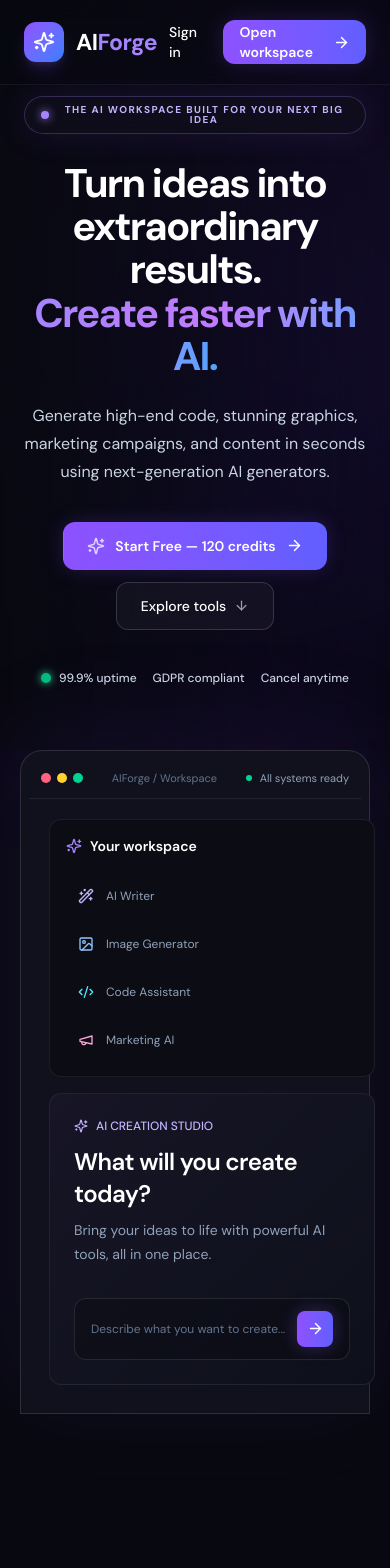
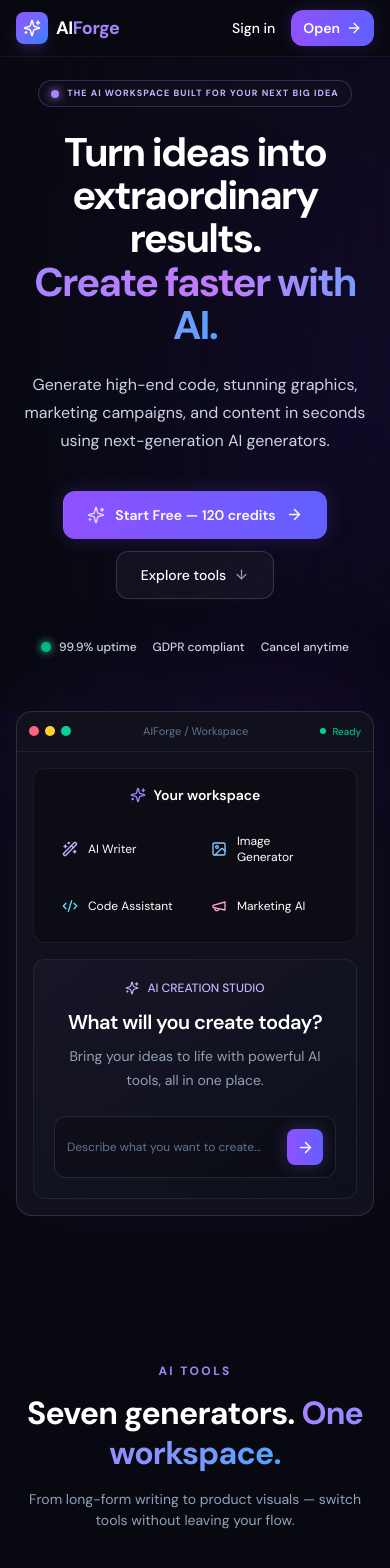
Before and after one commit to coder-digiforge/aiforge, a Next.js app: page / in a window 390 px wide. Shown: the top 1568 px of the page. Built offline with nearby package versions, Linux system fonts and the light colour scheme.

Commit message:
Improve mobile landing: faster load, compact header, centered pricing.
Co-authored-by: Cursor <cursoragent@cursor.com>

```diff
--- a/src/app/globals.css
+++ b/src/app/globals.css
@@ -1,5 +1,3 @@
-
-@import url('https://fonts.googleapis.com/css2?family=DM+Sans:wght@400;500;600;700&family=Space+Grotesk:wght@400;500;600;700&display=swap');
 @import "tailwindcss";
 
 /* =================================
@@ -15,8 +13,6 @@
   --text: #f4f5fb;
   --purple: #8b70ff;
   --blue: #5c8dff;
-  --font-body: 'DM Sans', sans-serif;
-  --font-head: 'Space Grotesk', sans-serif;
 }
 
 * {
@@ -31,8 +27,9 @@ body {
   margin: 0;
   background: var(--bg);
   color: var(--text);
-  font-family: var(--font-body);
+  font-family: var(--font-body), system-ui, sans-serif;
   font-size: 14px;
+  -webkit-font-smoothing: antialiased;
 }
 
 a {
--- a/src/app/layout.tsx
+++ b/src/app/layout.tsx
@@ -1,5 +1,20 @@
 import type { Metadata } from "next";
+import { DM_Sans, Space_Grotesk } from "next/font/google";
 import "./globals.css";
+
+const dmSans = DM_Sans({
+  subsets: ["latin"],
+  weight: ["400", "500", "600", "700"],
+  variable: "--font-body",
+  display: "swap",
+});
+
+const spaceGrotesk = Space_Grotesk({
+  subsets: ["latin"],
+  weight: ["400", "500", "600", "700"],
+  variable: "--font-head",
+  display: "swap",
+});
 
 export const metadata: Metadata = {
   title: "AIForge — AI Creation Workspace",
@@ -12,8 +27,8 @@ export default function RootLayout({
   children: React.ReactNode;
 }>) {
   return (
-    <html lang="en">
-      <body>{children}</body>
+    <html lang="en" className={`${dmSans.variable} ${spaceGrotesk.variable}`}>
+      <body className={dmSans.className}>{children}</body>
     </html>
   );
 }
--- a/src/app/page.tsx
+++ b/src/app/page.tsx
@@ -10,9 +10,9 @@ import {
   Zap,
 } from "lucide-react";
 
-import Image from "next/image";
 import Link from "next/link";
 import { generators } from "@/config/generators";
+import HeroBanner from "@/components/landing/hero-banner";
 
 const steps = [
   {
@@ -94,14 +94,15 @@ export default function Home() {
       </div>
 
       {/* Fixed transparent Navigation */}
-      <header className="fixed inset-x-0 top-0 z-50 border-b border-white/[0.06] bg-[#080910]/10 backdrop-blur-md">
-        <div className="mx-auto max-w-[1440px] px-6">
-          <nav className="flex h-[84px] items-center justify-between">
-            <Link href="/" className="group flex items-center gap-3">
-              <span className="flex h-10 w-10 items-center justify-center rounded-xl bg-gradient-to-br from-violet-500 to-blue-500 shadow-lg shadow-violet-500/20 transition-all duration-300 group-hover:scale-105 group-hover:shadow-[0_0_25px_rgba(139,92,246,0.8)]">
-                <Sparkles size={22} />
+      <header className="fixed inset-x-0 top-0 z-50 border-b border-white/[0.06] bg-[#080910]/85 backdrop-blur-sm lg:bg-[#080910]/10 lg:backdrop-blur-md">
+        <div className="mx-auto max-w-[1440px] px-4 sm:px-6">
+          <nav className="flex h-14 items-center justify-between gap-2 sm:h-16 lg:h-[84px]">
+            <Link href="/" className="group flex min-w-0 shrink items-center gap-2 sm:gap-3">
+              <span className="flex h-8 w-8 shrink-0 items-center justify-center rounded-lg bg-gradient-to-br from-violet-500 to-blue-500 shadow-lg shadow-violet-500/20 transition-all duration-300 group-hover:scale-105 group-hover:shadow-[0_0_25px_rgba(139,92,246,0.8)] sm:h-10 sm:w-10 sm:rounded-xl">
+                <Sparkles size={18} className="sm:hidden" />
+                <Sparkles size={22} className="hidden sm:block" />
               </span>
-              <span className="text-[23px] font-bold tracking-tight transition-all duration-300 group-hover:drop-shadow-[0_0_12px_rgba(167,139,250,0.8)]">
+              <span className="truncate text-lg font-bold tracking-tight transition-all duration-300 group-hover:drop-shadow-[0_0_12px_rgba(167,139,250,0.8)] sm:text-[23px]">
                 AI<span className="text-violet-400">Forge</span>
               </span>
             </Link>
@@ -123,27 +124,25 @@ export default function Home() {
               ))}
             </div>
 
-            <div className="flex items-center gap-2 sm:gap-3">
+            <div className="flex shrink-0 items-center gap-1.5 sm:gap-3">
               <Link
                 href="/login"
-                className="group relative inline-flex h-11 items-center rounded-lg px-3 text-sm font-medium text-slate-200 transition-all duration-300 hover:bg-violet-500/[0.12] hover:text-white"
+                className="inline-flex h-9 items-center whitespace-nowrap rounded-lg px-2.5 text-sm font-medium text-slate-200 transition-colors hover:bg-violet-500/[0.12] hover:text-white sm:h-11 sm:px-3"
               >
-                <span className="relative">
-                  Sign in
-                  <span className="absolute -bottom-1 left-1/2 h-[2px] w-0 -translate-x-1/2 rounded-full bg-gradient-to-r from-violet-400 to-blue-400 shadow-[0_0_12px_rgba(167,139,250,0.9)] transition-all duration-300 group-hover:w-full" />
-                </span>
+                Sign in
               </Link>
 
               <Link
                 href="/dashboard"
-                className="group relative inline-flex h-11 items-center justify-center gap-2 overflow-hidden rounded-xl bg-gradient-to-r from-violet-500 to-indigo-500 px-4 text-sm font-semibold shadow-[0_0_20px_rgba(139,92,246,0.2)] transition-all duration-300 hover:-translate-y-0.5 hover:shadow-[0_0_30px_rgba(139,92,246,0.65)] sm:px-5"
+                className="group relative inline-flex h-9 items-center justify-center gap-1.5 overflow-hidden whitespace-nowrap rounded-xl bg-gradient-to-r from-violet-500 to-indigo-500 px-3 text-sm font-semibold shadow-[0_0_20px_rgba(139,92,246,0.2)] transition-all duration-300 active:scale-[0.98] hover:-translate-y-0.5 hover:shadow-[0_0_30px_rgba(139,92,246,0.65)] sm:h-11 sm:gap-2 sm:px-5"
               >
-                <span className="relative z-10">Open workspace</span>
+                <span className="relative z-10 sm:hidden">Open</span>
+                <span className="relative z-10 hidden sm:inline">Open workspace</span>
                 <ArrowRight
-                  size={17}
+                  size={16}
                   className="relative z-10 shrink-0 transition-transform duration-300 group-hover:translate-x-1"
                 />
-                <span className="absolute inset-0 -translate-x-full bg-white/15 transition-transform duration-500 group-hover:translate-x-0" />
+                <span className="absolute inset-0 -translate-x-full bg-white/15 transition-transform duration-500 group-hover:translate-x-0 group-active:translate-x-0" />
               </Link>
             </div>
           </nav>
@@ -151,19 +150,19 @@ export default function Home() {
       </header>
 
       {/* Hero Section */}
-      <section className="relative isolate flex min-h-[70vh] items-center overflow-hidden pt-24 pb-16 lg:min-h-[85vh] lg:pt-28 lg:pb-24">
+      <section className="relative isolate flex min-h-[70vh] items-center overflow-hidden pt-20 pb-14 sm:pt-24 sm:pb-16 lg:min-h-[85vh] lg:pt-28 lg:pb-24">
         {/* Background dark gradients */}
         <div className="pointer-events-none absolute inset-0 -z-20 bg-gradient-to-r from-[#080910]/90 via-[#080910]/60 to-transparent" />
 
-        <div className="relative z-10 mx-auto w-full max-w-[1440px] px-6 lg:px-12">
+        <div className="relative z-10 mx-auto w-full max-w-[1440px] px-5 sm:px-6 lg:px-12">
           <div className="grid items-center gap-12 lg:grid-cols-12 lg:gap-8">
 
             {/* Left Content Column — centered on mobile/tablet */}
             <div className="flex flex-col items-center text-center lg:col-span-6 lg:items-start lg:text-left">
               {/* Badge */}
-              <div className="mb-7 inline-flex items-center gap-2.5 rounded-full border border-violet-400/25 bg-[#11101e]/65 px-4 py-2 text-[10px] font-bold leading-none tracking-[0.14em] text-violet-300 shadow-[0_0_35px_rgba(139,92,246,0.12)] backdrop-blur-md sm:text-xs">
+              <div className="mb-6 inline-flex max-w-full items-center gap-2 rounded-full border border-violet-400/25 bg-[#11101e]/65 px-3 py-2 text-[9px] font-bold leading-none tracking-[0.12em] text-violet-300 sm:mb-7 sm:gap-2.5 sm:px-4 sm:text-xs sm:tracking-[0.14em]">
                 <span className="h-2 w-2 shrink-0 rounded-full bg-violet-400 shadow-[0_0_10px_#a78bfa]" />
-                <span>THE AI WORKSPACE BUILT FOR YOUR NEXT BIG IDEA</span>
+                <span className="truncate">THE AI WORKSPACE BUILT FOR YOUR NEXT BIG IDEA</span>
               </div>
 
               {/* Main heading */}
@@ -221,110 +220,59 @@ export default function Home() {
               </div>
             </div>
 
-            {/* Banner image — desktop only */}
-            <div className="relative hidden items-center justify-center lg:col-span-6 lg:flex">
-              {/* Decorative background glows */}
-              <div className="absolute -inset-1 rounded-[32px] bg-gradient-to-r from-violet-600/40 to-cyan-500/40 blur-[80px]" />
-
-              {/* Main image container */}
-              <div className="relative overflow-hidden rounded-[30px] border border-white/15 bg-gradient-to-br from-[#10111c] to-[#0b0c14] shadow-2xl shadow-violet-950/40 backdrop-blur-xl transition-all duration-500 hover:shadow-[0_0_60px_rgba(139,92,246,0.3)] w-full aspect-[4/3]">
-
-                <Image
-                  src="/images/ai-forge-banner.png"
-                  alt="AIForge AI workspace interface preview"
-                  fill
-                  priority
-                  quality={90}
-                  sizes="(max-width: 1024px) 100vw, 55vw"
-                  className="object-cover object-center transition-transform duration-1000 hover:scale-105"
-                />
-
-                {/* Gradient overlay for depth */}
-                <div className="absolute inset-0 bg-gradient-to-t from-[#0a0b12]/70 via-transparent to-transparent pointer-events-none" />
-
-                {/* Glass info card overlay on image */}
-                <div className="absolute bottom-4 left-4 right-4 flex flex-col gap-3 rounded-2xl border border-white/15 bg-black/45 px-4 py-3.5 shadow-lg backdrop-blur-md sm:bottom-5 sm:left-5 sm:right-5 sm:px-5 sm:py-4">
-                  <div className="flex items-center gap-3">
-                    <div className="flex h-9 w-9 shrink-0 items-center justify-center rounded-xl border border-violet-500/30 bg-violet-500/20 text-violet-300">
-                      <WandSparkles size={18} />
-                    </div>
-                    <div className="min-w-0">
-                      <div className="truncate text-sm font-semibold text-white">Hyper-Realistic AI Visuals</div>
-                      <div className="text-[10px] leading-4 text-slate-400">4K Render • Ultra Detail • Live Studio</div>
-                    </div>
-                  </div>
-                  <div className="flex items-center justify-between gap-3 border-t border-white/10 pt-3">
-                    <span className="text-[10px] font-semibold text-violet-300">AI Engine 4.0 Active</span>
-                    <span className="inline-flex items-center gap-1.5 rounded-full border border-emerald-500/30 bg-emerald-500/15 px-2.5 py-0.5 text-[10px] font-semibold leading-none text-emerald-400">
-                      <span className="h-1.5 w-1.5 rounded-full bg-emerald-400" />
-                      Live
-                    </span>
-                  </div>
-                </div>
-              </div>
-
-              {/* Floating feature chips around the main card */}
-              <div className="absolute -top-3 right-3 hidden lg:block">
-                <div className="flex items-center gap-2 rounded-xl border border-white/15 bg-[#10111c]/90 px-3.5 py-2.5 shadow-lg backdrop-blur-md transition-transform duration-300 hover:scale-105">
-                  <ImageIcon size={16} className="shrink-0 text-blue-400" />
-                  <span className="text-xs font-semibold text-slate-200">Image Generator</span>
-                </div>
-              </div>
-
-              <div className="absolute -bottom-3 left-3 hidden lg:block">
-                <div className="flex items-center gap-2 rounded-xl border border-white/15 bg-[#10111c]/90 px-3.5 py-2.5 shadow-lg backdrop-blur-md transition-transform duration-300 hover:scale-105">
-                  <Code2 size={16} className="shrink-0 text-cyan-400" />
-                  <span className="text-xs font-semibold text-slate-200">Code Assistant</span>
-                </div>
-              </div>
-            </div>
+            <HeroBanner />
 
           </div>
         </div>
       </section>
 
       {/* Workspace Preview */}
-      <section className="relative z-10 mx-auto max-w-[1120px] px-5 pb-24">
-        <div className="rounded-t-[22px] border border-white/[0.12] bg-[#10111c] p-2 shadow-[0_-20px_100px_rgba(124,58,237,0.10)]">
-          <div className="flex h-10 items-center justify-between border-b border-white/[0.07] px-3">
+      <section className="relative z-10 mx-auto max-w-[1120px] px-4 pb-16 sm:px-5 sm:pb-24">
+        <div className="overflow-hidden rounded-2xl border border-white/[0.12] bg-[#10111c] shadow-[0_-20px_100px_rgba(124,58,237,0.10)] sm:rounded-t-[22px]">
+          <div className="flex h-10 items-center justify-between border-b border-white/[0.07] px-3 sm:px-4">
             <div className="flex gap-1.5">
               <span className="h-2.5 w-2.5 rounded-full bg-rose-400" />
               <span className="h-2.5 w-2.5 rounded-full bg-amber-300" />
               <span className="h-2.5 w-2.5 rounded-full bg-emerald-400" />
             </div>
             <span className="text-[11px] text-slate-500">AIForge / Workspace</span>
-            <span className="flex items-center gap-2 text-[11px] text-slate-400">
+            <span className="hidden items-center gap-2 text-[11px] text-slate-400 sm:flex">
               <span className="h-1.5 w-1.5 rounded-full bg-emerald-400" />
               All systems ready
             </span>
+            <span className="flex items-center gap-1.5 text-[10px] text-emerald-400 sm:hidden">
+              <span className="h-1.5 w-1.5 rounded-full bg-emerald-400" />
+              Ready
+            </span>
           </div>
 
-          <div className="grid gap-4 p-5 md:grid-cols-[220px_1fr] md:p-8">
+          <div className="grid gap-4 p-4 sm:p-5 md:grid-cols-[220px_1fr] md:p-8">
             <aside className="rounded-xl border border-white/[0.07] bg-[#0b0c14] p-4">
-              <div className="mb-5 flex items-center gap-2 text-sm font-semibold">
+              <div className="mb-4 flex items-center justify-center gap-2 text-sm font-semibold md:mb-5 md:justify-start">
                 <Sparkles size={16} className="text-violet-400" />
                 Your workspace
               </div>
-              <div className="space-y-2">
+              <div className="grid grid-cols-2 gap-2 md:grid-cols-1 md:space-y-0 md:gap-2">
                 {workspaceTools.map((tool) => (
-                  <div
+                  <Link
                     key={tool.name}
-                    className="flex items-center gap-3 rounded-lg px-3 py-3 text-xs text-slate-400 transition-all duration-300 hover:bg-violet-500/[0.08] hover:text-violet-200 hover:shadow-[0_0_18px_rgba(139,92,246,0.10)]"
+                    href="/register"
+                    className="flex items-center gap-2.5 rounded-lg px-3 py-3 text-xs text-slate-400 transition-all duration-300 hover:bg-violet-500/[0.08] hover:text-violet-200 hover:shadow-[0_0_18px_rgba(139,92,246,0.10)] active:bg-violet-500/[0.12] active:text-violet-100"
                   >
-                    <tool.icon size={16} className={tool.color} />
-                    {tool.name}
-                  </div>
+                    <tool.icon size={16} className={`shrink-0 ${tool.color}`} />
+                    <span className="leading-snug">{tool.name}</span>
+                  </Link>
                 ))}
               </div>
             </aside>
 
-            <div className="flex min-h-[230px] flex-col justify-between rounded-xl border border-white/[0.07] bg-gradient-to-br from-[#171526] to-[#0d101a] p-6 md:p-8">
-              <div>
+            <div className="flex min-h-[200px] flex-col justify-between rounded-xl border border-white/[0.07] bg-gradient-to-br from-[#171526] to-[#0d101a] p-5 text-center sm:min-h-[230px] sm:p-6 md:p-8 md:text-left">
+              <div className="flex flex-col items-center md:items-start">
                 <div className="mb-3 flex items-center gap-2 text-xs font-medium text-violet-300">
                   <Sparkles size={14} />
                   AI CREATION STUDIO
                 </div>
-                <h2 className="text-2xl font-semibold tracking-tight md:text-3xl">
+                <h2 className="text-xl font-semibold tracking-tight sm:text-2xl md:text-3xl">
                   What will you create today?
                 </h2>
                 <p className="mt-2 max-w-md text-sm leading-6 text-slate-400">
@@ -332,16 +280,17 @@ export default function Home() {
                 </p>
               </div>
 
-              <div className="mt-8 flex items-center justify-between gap-3 rounded-xl border border-white/10 bg-black/20 px-4 py-3">
-                <span className="min-w-0 truncate text-xs text-slate-500">
+              <div className="mt-6 flex items-center justify-between gap-3 rounded-xl border border-white/10 bg-black/20 px-3 py-3 sm:mt-8 sm:px-4">
+                <span className="min-w-0 truncate text-left text-xs text-slate-500">
                   Describe what you want to create...
                 </span>
                 <Link
                   href="/register"
                   aria-label="Start creating"
-                  className="flex h-9 w-9 shrink-0 items-center justify-center rounded-lg bg-gradient-to-r from-violet-500 to-indigo-500 shadow-[0_0_18px_rgba(139,92,246,0.3)] transition-transform hover:scale-105"
+                  className="group relative flex h-9 w-9 shrink-0 items-center justify-center overflow-hidden rounded-lg bg-gradient-to-r from-violet-500 to-indigo-500 shadow-[0_0_18px_rgba(139,92,246,0.3)] transition-all active:scale-95 hover:scale-105"
                 >
-                  <ArrowRight size={17} />
+                  <ArrowRight size={17} className="relative z-10" />
+                  <span className="absolute inset-0 -translate-x-full bg-white/15 transition-transform duration-500 group-hover:translate-x-0" />
                 </Link>
               </div>
             </div>
@@ -463,11 +412,11 @@ export default function Home() {
           </p>
         </div>
 
-        <div className="grid items-stretch gap-5 md:grid-cols-3">
+        <div className="mx-auto grid max-w-md items-stretch gap-5 md:max-w-none md:grid-cols-3">
           {tiers.map((tier) => (
             <div
               key={tier.name}
-              className={`relative flex flex-col rounded-2xl border p-7 transition-all duration-300 ${
+              className={`relative flex flex-col items-center rounded-2xl border p-7 text-center transition-all duration-300 ${
                 tier.highlight
                   ? "border-violet-400/50 bg-gradient-to-b from-violet-500/[0.14] to-[#10111c] shadow-[0_0_40px_rgba(139,92,246,0.2)]"
                   : "border-white/10 bg-[#10111c]"
@@ -479,21 +428,21 @@ export default function Home() {
                 </span>
               )}
               <h3 className="text-lg font-semibold">{tier.name}</h3>
-              <div className="mt-4 flex items-baseline gap-1">
+              <div className="mt-4 flex items-baseline justify-center gap-1">
                 <span className="text-4xl font-bold tracking-tight">{tier.price}</span>
                 <span className="text-sm text-slate-400">{tier.period}</span>
               </div>
-              <ul className="mt-6 flex-1 space-y-3">
+              <ul className="mt-6 flex w-full flex-1 flex-col items-center space-y-3">
                 {tier.features.map((f) => (
-                  <li key={f} className="flex items-start gap-2.5 text-sm leading-5 text-slate-300">
-                    <Check size={15} className="mt-0.5 shrink-0 text-emerald-400" />
+                  <li key={f} className="flex items-center justify-center gap-2.5 text-sm leading-5 text-slate-300">
+                    <Check size={15} className="shrink-0 text-emerald-400" />
                     <span>{f}</span>
                   </li>
                 ))}
               </ul>
               <Link
                 href={tier.href}
-                className={`group relative mt-8 inline-flex h-12 w-full items-center justify-center gap-2 overflow-hidden rounded-xl px-5 text-sm font-semibold transition-all duration-300 ${
+                className={`group relative mt-8 inline-flex h-12 w-full items-center justify-center gap-2 overflow-hidden rounded-xl px-5 text-sm font-semibold transition-all duration-300 active:scale-[0.98] ${
                   tier.highlight
                     ? "bg-gradient-to-r from-violet-500 to-indigo-500 shadow-[0_0_20px_rgba(139,92,246,0.2)] hover:-translate-y-0.5 hover:shadow-[0_0_30px_rgba(139,92,246,0.65)]"
                     : "border border-white/15 bg-white/[0.04] hover:-translate-y-0.5 hover:border-violet-400/50 hover:bg-violet-500/10 hover:shadow-[0_0_24px_rgba(139,92,246,0.25)]"
@@ -501,7 +450,7 @@ export default function Home() {
               >
                 <span className="relative z-10">{tier.cta}</span>
                 <ArrowRight size={16} className="relative z-10 shrink-0 transition-transform duration-300 group-hover:translate-x-1" />
-                <span className="absolute inset-0 -translate-x-full bg-white/15 transition-transform duration-500 group-hover:translate-x-0" />
+                <span className="absolute inset-0 -translate-x-full bg-white/15 transition-transform duration-500 group-hover:translate-x-0 group-active:translate-x-0" />
               </Link>
             </div>
           ))}
--- /dev/null
+++ b/src/components/landing/hero-banner.tsx
@@ -0,0 +1,71 @@
+"use client";
+
+import { useEffect, useState } from "react";
+import Image from "next/image";
+import { Code2, Image as ImageIcon, WandSparkles } from "lucide-react";
+
+export default function HeroBanner() {
+  const [show, setShow] = useState(false);
+
+  useEffect(() => {
+    const mq = window.matchMedia("(min-width: 1024px)");
+    const sync = () => setShow(mq.matches);
+    sync();
+    mq.addEventListener("change", sync);
+    return () => mq.removeEventListener("change", sync);
+  }, []);
+
+  if (!show) return null;
+
+  return (
+    <div className="relative flex items-center justify-center lg:col-span-6">
+      <div className="absolute -inset-1 rounded-[32px] bg-gradient-to-r from-violet-600/40 to-cyan-500/40 blur-[80px]" />
+
+      <div className="relative aspect-[4/3] w-full overflow-hidden rounded-[30px] border border-white/15 bg-gradient-to-br from-[#10111c] to-[#0b0c14] shadow-2xl shadow-violet-950/40 backdrop-blur-xl transition-all duration-500 hover:shadow-[0_0_60px_rgba(139,92,246,0.3)]">
+        <Image
+          src="/images/ai-forge-banner.png"
+          alt="AIForge AI workspace interface preview"
+          fill
+          quality={75}
+          sizes="55vw"
+          className="object-cover object-center transition-transform duration-1000 hover:scale-105"
+        />
+
+        <div className="pointer-events-none absolute inset-0 bg-gradient-to-t from-[#0a0b12]/70 via-transparent to-transparent" />
+
+        <div className="absolute bottom-5 left-5 right-5 flex flex-col gap-3 rounded-2xl border border-white/15 bg-black/45 px-5 py-4 shadow-lg backdrop-blur-md">
+          <div className="flex items-center gap-3">
+            <div className="flex h-9 w-9 shrink-0 items-center justify-center rounded-xl border border-violet-500/30 bg-violet-500/20 text-violet-300">
+              <WandSparkles size={18} />
+            </div>
+            <div className="min-w-0">
+              <div className="truncate text-sm font-semibold text-white">Hyper-Realistic AI Visuals</div>
+              <div className="text-[10px] leading-4 text-slate-400">4K Render • Ultra Detail • Live Studio</div>
+            </div>
+          </div>
+          <div className="flex items-center justify-between gap-3 border-t border-white/10 pt-3">
+            <span className="text-[10px] font-semibold text-violet-300">AI Engine 4.0 Active</span>
+            <span className="inline-flex items-center gap-1.5 rounded-full border border-emerald-500/30 bg-emerald-500/15 px-2.5 py-0.5 text-[10px] font-semibold leading-none text-emerald-400">
+              <span className="h-1.5 w-1.5 rounded-full bg-emerald-400" />
+              Live
+            </span>
+          </div>
+        </div>
+      </div>
+
+      <div className="absolute -top-3 right-3">
+        <div className="flex items-center gap-2 rounded-xl border border-white/15 bg-[#10111c]/90 px-3.5 py-2.5 shadow-lg backdrop-blur-md transition-transform duration-300 hover:scale-105">
+          <ImageIcon size={16} className="shrink-0 text-blue-400" />
+          <span className="text-xs font-semibold text-slate-200">Image Generator</span>
+        </div>
+      </div>
+
+      <div className="absolute -bottom-3 left-3">
+        <div className="flex items-center gap-2 rounded-xl border border-white/15 bg-[#10111c]/90 px-3.5 py-2.5 shadow-lg backdrop-blur-md transition-transform duration-300 hover:scale-105">
+          <Code2 size={16} className="shrink-0 text-cyan-400" />
+          <span className="text-xs font-semibold text-slate-200">Code Assistant</span>
+        </div>
+      </div>
+    </div>
+  );
+}
```
